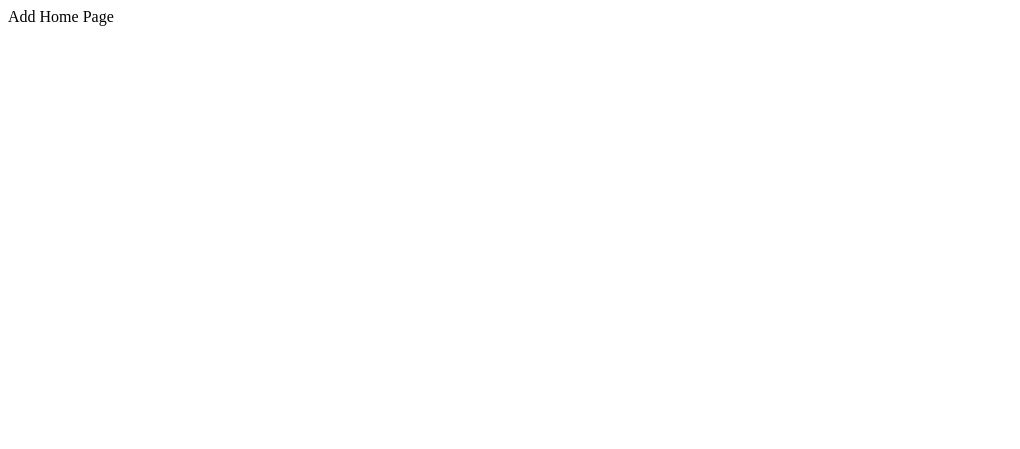
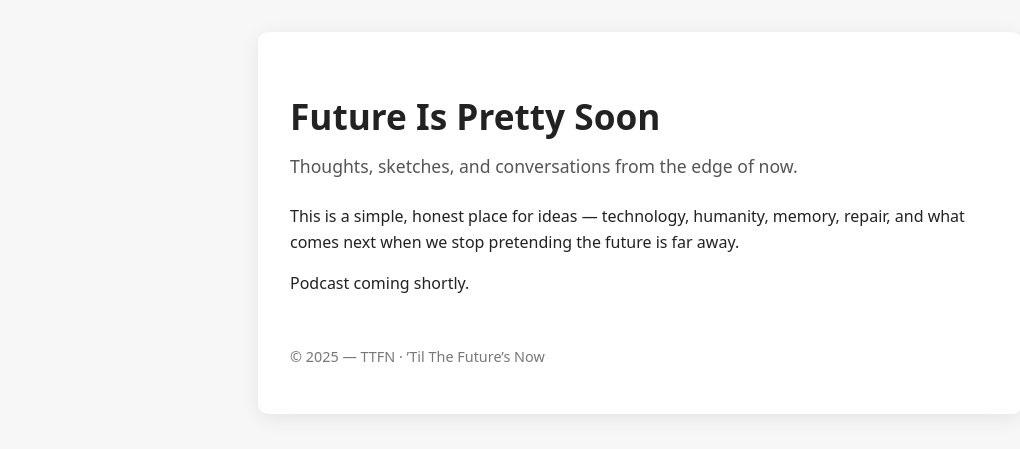
Before and after one commit to roddycw/ThisTrain_Web, a plain HTML site: page index.html in a window 1280 px wide. Shown: the whole page, without its empty margins (0-1020 px from the left). Drawn offline with Linux system fonts and the light colour scheme.

Commit message:
Add initial structure for the home page

```diff
--- a/index.html
+++ b/index.html
@@ -1 +1,60 @@
-Add Home Page
+<!DOCTYPE html>
+<html lang="en">
+<head>
+  <meta charset="UTF-8" />
+  <meta name="viewport" content="width=device-width, initial-scale=1.0"/>
+  <title>Future Is Pretty Soon</title>
+  <style>
+    body {
+      font-family: system-ui, -apple-system, BlinkMacSystemFont, "Segoe UI", sans-serif;
+      background: #f7f7f7;
+      color: #222;
+      margin: 0;
+      padding: 2rem;
+      line-height: 1.6;
+    }
+    main {
+      max-width: 700px;
+      margin: auto;
+      background: white;
+      padding: 2rem;
+      border-radius: 10px;
+      box-shadow: 0 4px 20px rgba(0,0,0,0.08);
+    }
+    h1 {
+      font-size: 2.2rem;
+      margin-bottom: 0.5rem;
+    }
+    .tagline {
+      font-size: 1.1rem;
+      color: #555;
+      margin-bottom: 1.5rem;
+    }
+    footer {
+      margin-top: 3rem;
+      font-size: 0.9rem;
+      color: #777;
+    }
+  </style>
+</head>
+<body>
+  <main>
+    <h1>Future Is Pretty Soon</h1>
+    <div class="tagline">Thoughts, sketches, and conversations from the edge of now.</div>
+
+    <p>
+      This is a simple, honest place for ideas — technology, humanity,
+      memory, repair, and what comes next when we stop pretending the future
+      is far away.
+    </p>
+
+    <p>
+      Podcast coming shortly.
+    </p>
+
+    <footer>
+      <p>© 2025 — TTFN · ’Til The Future’s Now</p>
+    </footer>
+  </main>
+</body>
+</html>
```
